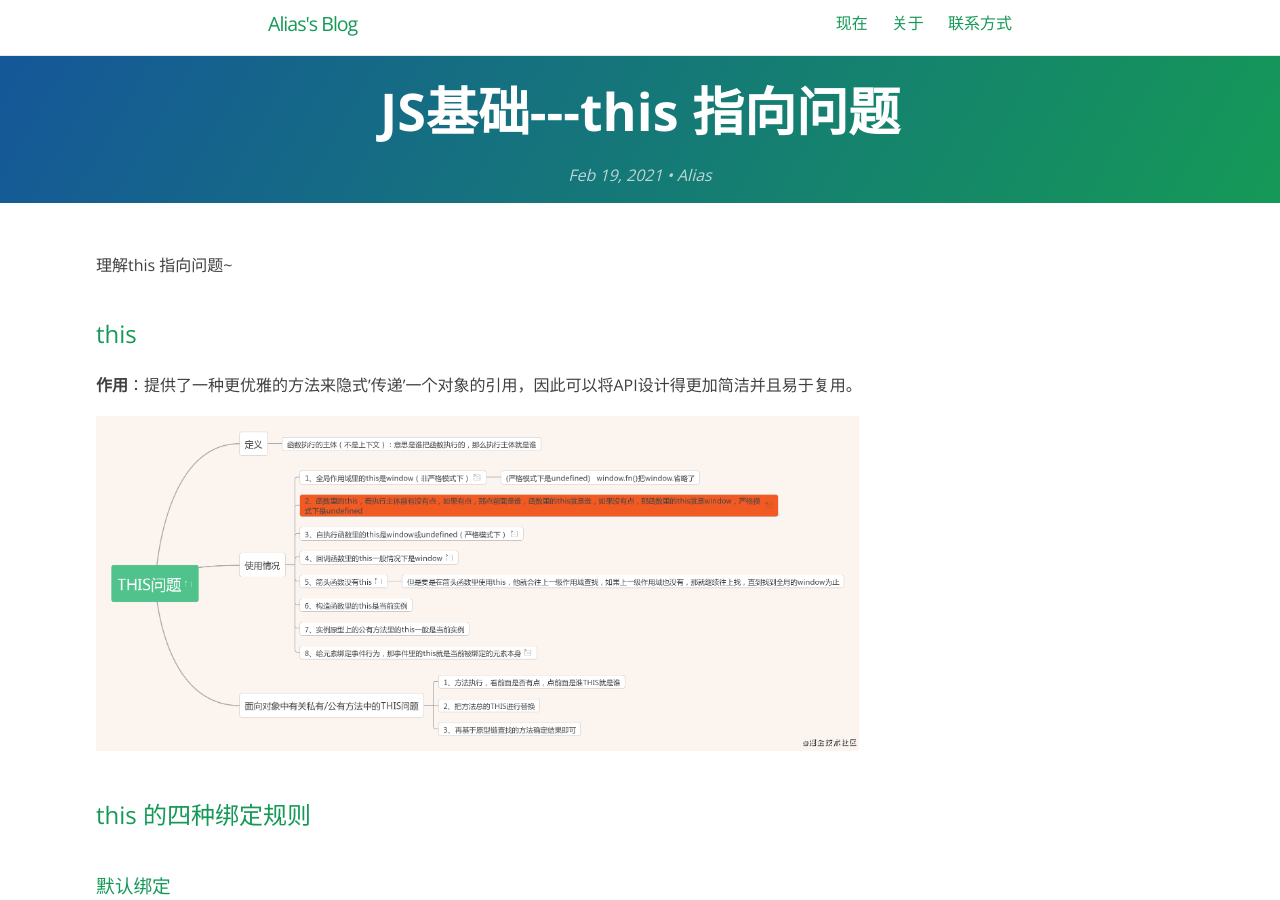
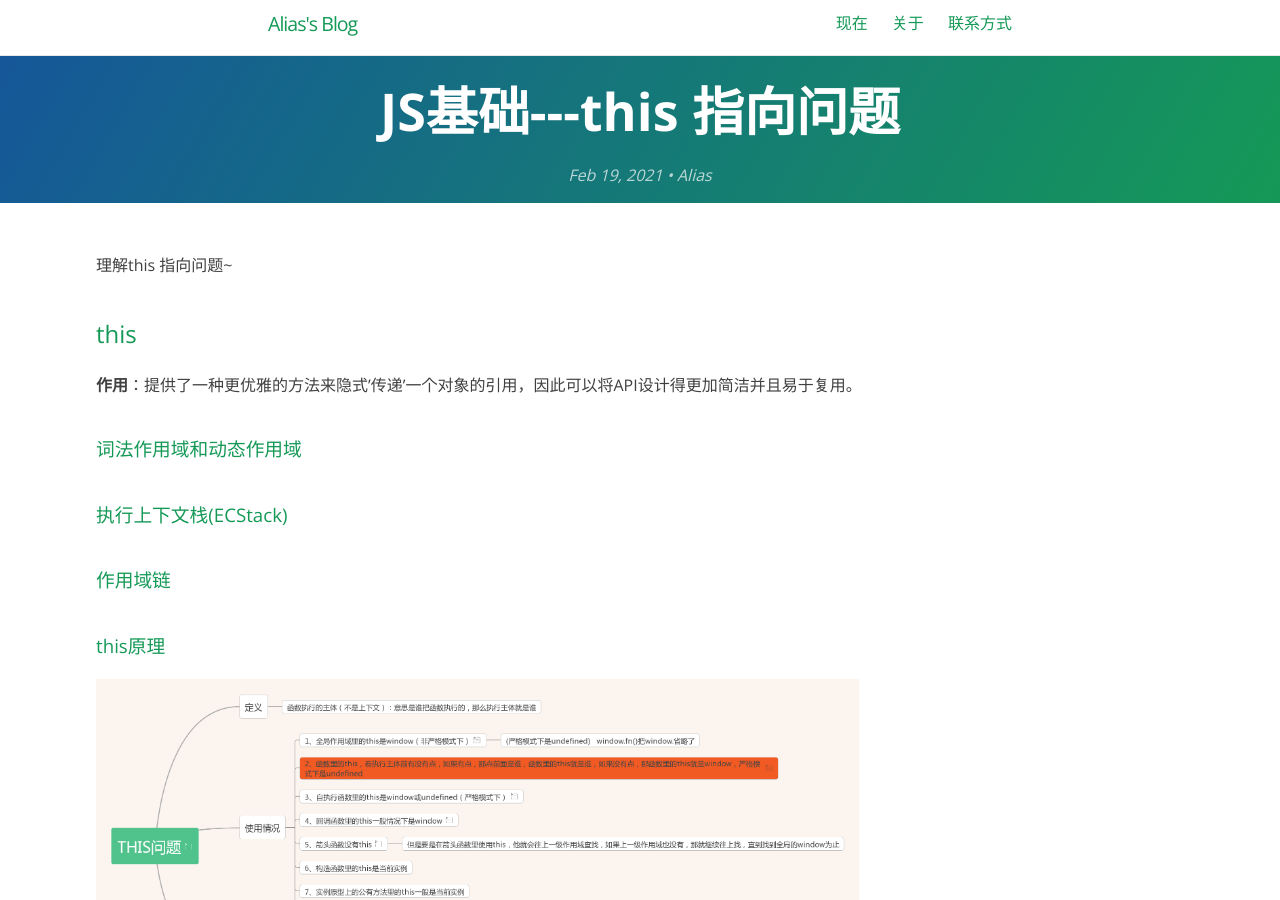
Before and after one commit to higwendolyn/Alias, a Jekyll site: the page built from _posts/2021-02-19-this.md, in a window 1280 px wide and 900 px high. Built offline with Jekyll 4.4.1, drawn with Linux system fonts in a browser that asks for light colours.

Commit message:
词法作用域

```diff
--- a/_posts/2021-02-19-this.md
+++ b/_posts/2021-02-19-this.md
@@ -9,6 +9,14 @@ category: 'JavaScript系列文章'
 ## this
 
 **作用**：提供了一种更优雅的方法来隐式'传递'一个对象的引用，因此可以将API设计得更加简洁并且易于复用。
+
+### 词法作用域和动态作用域
+
+### 执行上下文栈(ECStack)
+
+### 作用域链
+
+### this原理
 
 ![image.png](../../../images/this.png)
 
```
